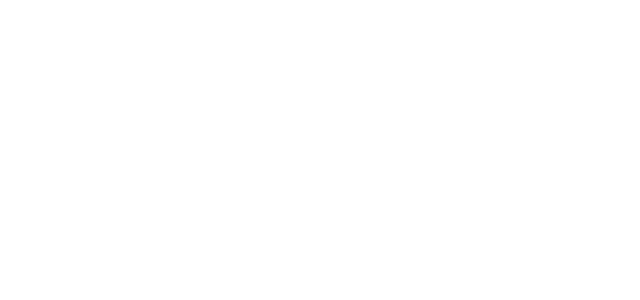
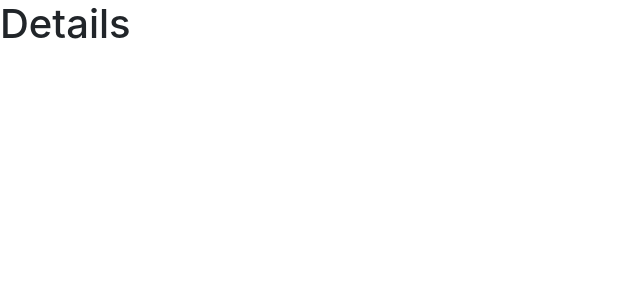
Before and after one commit to taovc/Workshop-React-Notebook, a React (Create React App) app in the folder my-app/: page /notes/1 in a window 1280 px wide. Shown: the top 300 px of the page, without its empty margins (0-640 px from the left). Built offline with nearby package versions, Linux system fonts and the light colour scheme; the HTML template or start-up script is replaced by a standard one.

Commit message:
[add] add note detail page

```diff
--- a/my-app/src/App.tsx
+++ b/my-app/src/App.tsx
@@ -20,7 +20,7 @@
           path="/notes"
           element={<NoteList setNotes={setNotes}/>}
         />
-        <Route path="/notes/:id" element={<NoteDetail />} />
+        <Route path="/notes/:id" element={<NoteDetail notes/>} />
         <Route path="*" element={<Home />} />
       </Routes>
     </Router>
--- a/my-app/src/components/Notes/NoteDetail.tsx
+++ b/my-app/src/components/Notes/NoteDetail.tsx
@@ -3,7 +3,10 @@
 // display the details page for note, and u can update the note.
 
 const NoteDetail = (notes: NoteModel | any) => {
-  return <div></div>;
+  console.log(notes);
+  return <div>
+    <h1>Details</h1>
+  </div>;
 };
 
 export default NoteDetail;
--- a/my-app/src/components/Notes/NoteList.tsx
+++ b/my-app/src/components/Notes/NoteList.tsx
@@ -27,8 +27,9 @@
 
 const NoteList = (props: { setNotes: any }) => {
   const notes = require("../../db.json");
-  useEffect(() => {}, [notes]);
-  props.setNotes(notes.notes);
+  useEffect(() => {
+    props.setNotes(notes.notes);
+  }, []);
 
   return (
     <div>
@@ -42,7 +43,7 @@
               className="note-item"
               key={note.id}
               onClick={() => {
-                console.log("clicked");
+                window.location.href = `/notes/${note.id}`;
               }}
             >
               {note.title}
@@ -57,8 +58,9 @@
             height: "50px",
             width: "200px",
           }}
-          href="/"
-        >Home</Button>
+        >
+          Home
+        </Button>
       </div>
     </div>
   );
```
